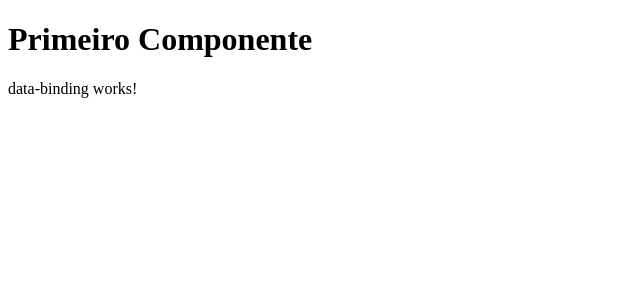
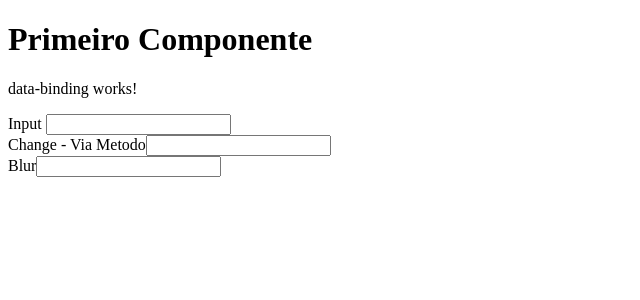
Before and after one commit to LegionDroid/Iniciando-Angular8, an Angular app: page /primeiro-componente in a window 1280 px wide. Shown: the top 300 px of the page, without its empty margins (0-640 px from the left). Built offline with nearby package versions, Linux system fonts and the light colour scheme.

Commit message:
realizando o data-binding entre controller e view

```diff
--- a/src/app/data-binding/data-binding.component.html
+++ b/src/app/data-binding/data-binding.component.html
@@ -1,2 +1,20 @@
 <h1>Primeiro Componente</h1>
 <p>data-binding works!</p>
+
+<div>
+    Input
+    <input type="text" (input)="this.numero = $event.target.value" />
+    {{numero}}
+</div>
+
+<div class="mt-5">
+    <span>Change - Via Metodo</span>
+    <input type="text" (change)="obtemNumero($event.target.value)" />
+    <span>{{numeroChange}}</span>
+</div>
+
+<div class="mt-5">
+    <span>Blur</span>
+    <input type="text" (blur)="this.numeroBlur = $event.target.value" />
+    <span>{{numeroBlur}}</span>
+</div>
--- a/src/app/data-binding/data-binding.component.ts
+++ b/src/app/data-binding/data-binding.component.ts
@@ -7,9 +7,17 @@ import { Component, OnInit } from '@angular/core';
 })
 export class DataBindingComponent implements OnInit {
 
+  numero: number;
+  numeroChange: number;
+  numeroBlur: number;
+
   constructor() { }
 
   ngOnInit() {
   }
 
+  obtemNumero (numero: number){
+    this.numeroChange = numero + 200;
+  }
+
 }
```
